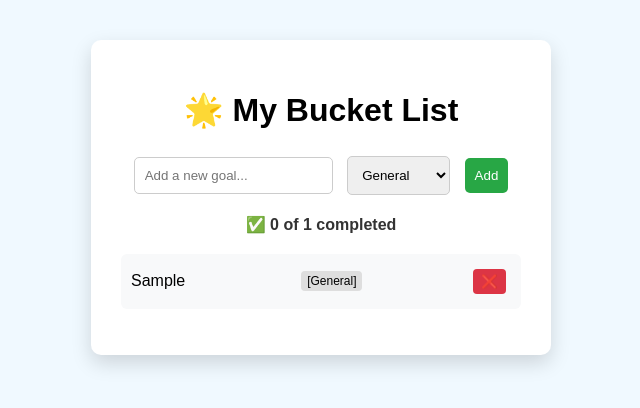
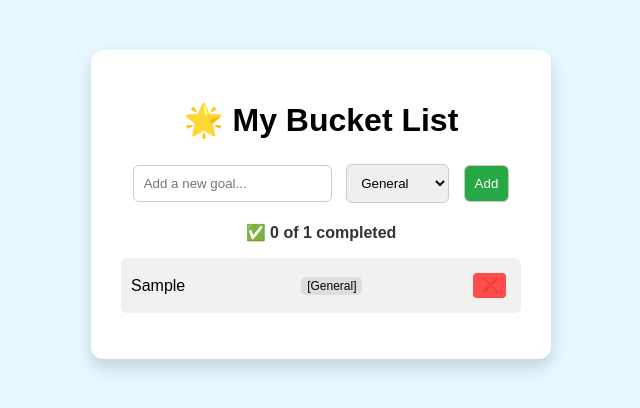
Before and after one commit to Sirisha1712/Bucket-list-tracker, a plain HTML site: page index.html in a window 1280 px wide. Both pictures are taken after typing "Sample" into the empty fields and a click on the button "Add". Shown: the whole page, without its empty margins (319-959 px from the left). Drawn offline with Linux system fonts and the light colour scheme.

Commit message:
Update style.css

```diff
--- a/style.css
+++ b/style.css
@@ -1,32 +1,36 @@
 body {
   font-family: Arial, sans-serif;
-  background-color: #f0f9ff;
+  background-color: #e6f7ff;
   display: flex;
   justify-content: center;
-  padding-top: 40px;
+  align-items: flex-start;
+  padding-top: 50px;
   margin: 0;
 }
 
 .container {
   background-color: white;
   padding: 30px;
-  border-radius: 10px;
-  box-shadow: 0 8px 20px rgba(0, 0, 0, 0.15);
+  border-radius: 12px;
+  box-shadow: 0 8px 16px rgba(0, 0, 0, 0.15);
   width: 400px;
   text-align: center;
+}
+
+h1 {
+  margin-bottom: 20px;
 }
 
 input, select, button {
   padding: 10px;
   margin: 5px;
+  border-radius: 6px;
   border: 1px solid #ccc;
-  border-radius: 5px;
 }
 
 button {
   background-color: #28a745;
   color: white;
-  border: none;
   cursor: pointer;
 }
 button:hover {
@@ -36,44 +40,43 @@ button:hover {
 ul {
   list-style-type: none;
   padding: 0;
-  margin-top: 20px;
 }
 
 li {
-  background-color: #f8f9fa;
+  background-color: #f1f1f1;
   margin: 10px 0;
   padding: 10px;
   border-radius: 6px;
-  cursor: pointer;
   display: flex;
   justify-content: space-between;
   align-items: center;
+  cursor: pointer;
 }
 
 li.done {
   text-decoration: line-through;
   color: gray;
-  background-color: #e2e3e5;
+  background-color: #ddd;
 }
 
 li span {
   font-size: 12px;
-  background-color: #dedede;
-  padding: 3px 6px;
-  border-radius: 4px;
   margin-left: 10px;
+  background-color: #ddd;
+  padding: 2px 6px;
+  border-radius: 5px;
 }
 
 li button {
-  background-color: #dc3545;
+  background-color: #ff4d4d;
+  border: none;
   color: white;
-  border: none;
   padding: 5px 8px;
   border-radius: 4px;
   cursor: pointer;
 }
 li button:hover {
-  background-color: #c82333;
+  background-color: #cc0000;
 }
 
 #progressDisplay {
```
